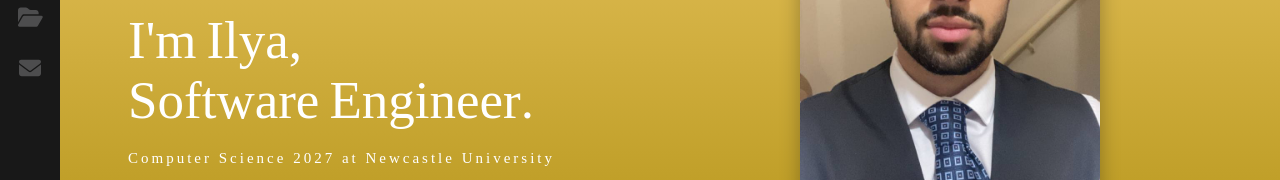
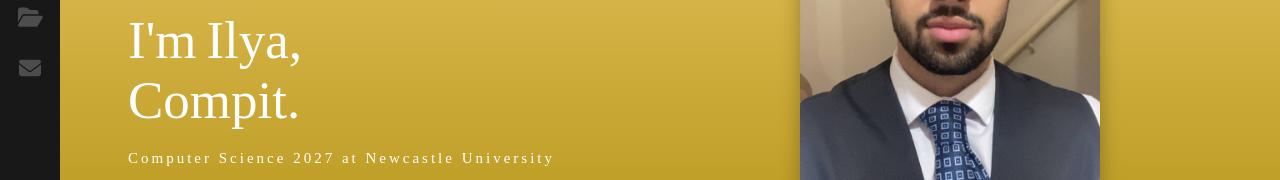
Before and after one commit to Ilya-Seyfouri/portfolio, a React (Vite) app: page / in a window 1280 px wide. Shown: the part 339-519 px from the top of the page. Built offline with nearby package versions, Linux system fonts and the light colour scheme.

Commit message:
changed wording of descripton

```diff
--- a/src/components/Contact/index.jsx
+++ b/src/components/Contact/index.jsx
@@ -33,7 +33,7 @@ const Contact = () => {
                     </h1>
 
                     <div className="contact-icons-container">
-                        <a target="_blank" rel="noreferrer" href="https://www.linkedin.com/in/ilya-seyfouri-3824422a0">
+                        <a target="_blank" rel="noreferrer" href="https://www.linkedin.com/in/ilya-seyfouri/">
                             <FontAwesomeIcon icon={faLinkedin} className="contact-icon" />
                         </a>
                         <a target="_blank" rel="noreferrer" href="mailto:i.seyfouri@gmail.com">
--- a/src/components/Home/index.jsx
+++ b/src/components/Home/index.jsx
@@ -8,7 +8,7 @@ import ilya from './images/ilya.jpg'
 const Home = () => {
     const [letterClass, setLetterClass] = useState('text-animate')
     const nameArray = " Ilya, ".split("");
-    const jobArray = "Software Engineer.".split("");
+    const jobArray = "Compit.".split("");
 
     useEffect(() => {
         const timerId = setTimeout(() => {
--- a/src/components/Portfolio/index.jsx
+++ b/src/components/Portfolio/index.jsx
@@ -60,7 +60,7 @@ const Portfolio = () => {
                 <div className="project-description">
                     <h2>CareView - Care Home Management System</h2>
                     <p>
-                        A digital platform built for professional healthcare facilities to streamline care tracking, staff coordination, and family communication. Built for an actual care home facility - not just a prototype.
+                        A digital platform built for professional healthcare services to streamline care tracking, staff coordination, and family communication. Built for an actual care facility - not just a prototype.
                     </p>
 
 
```
